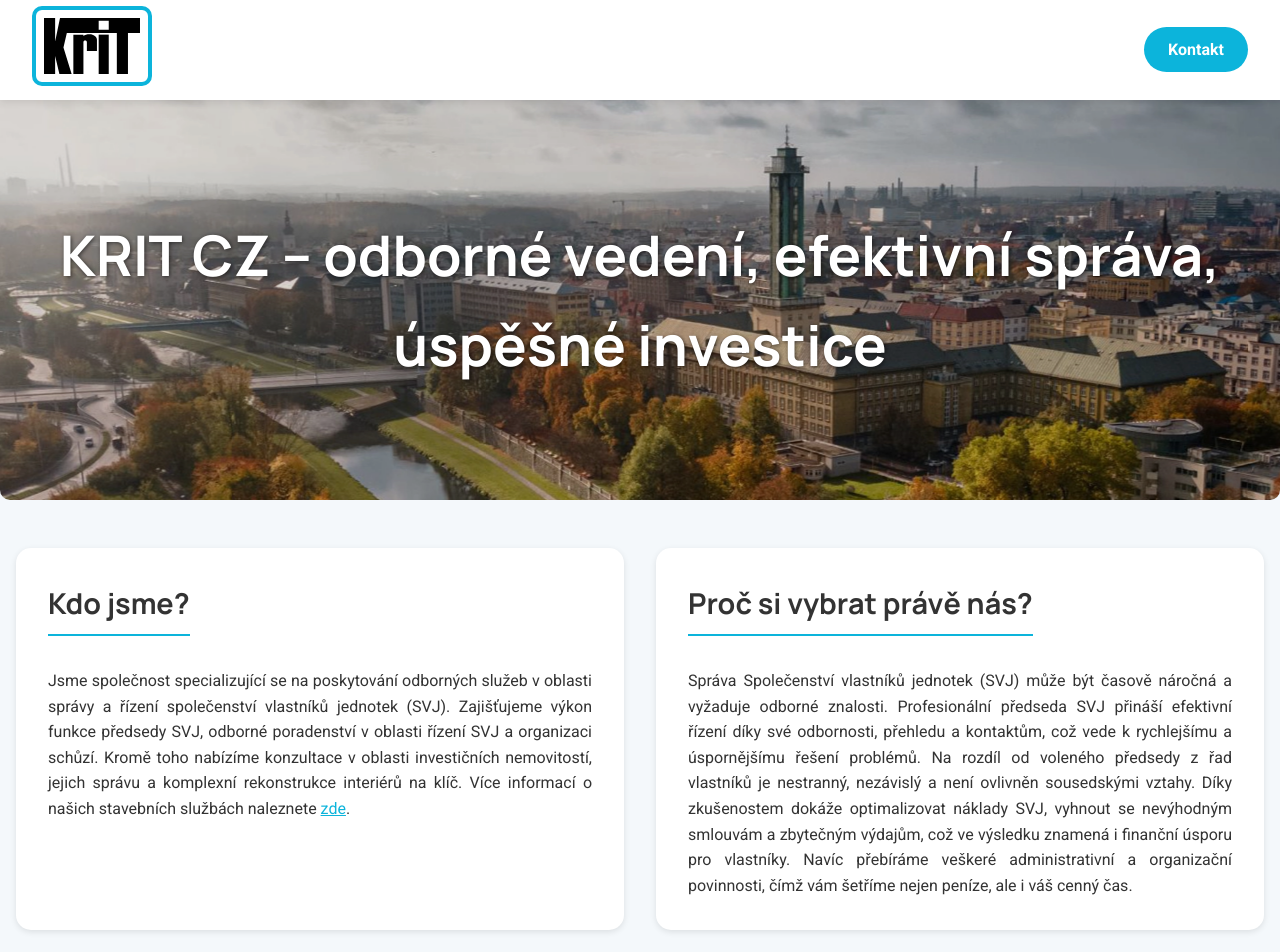
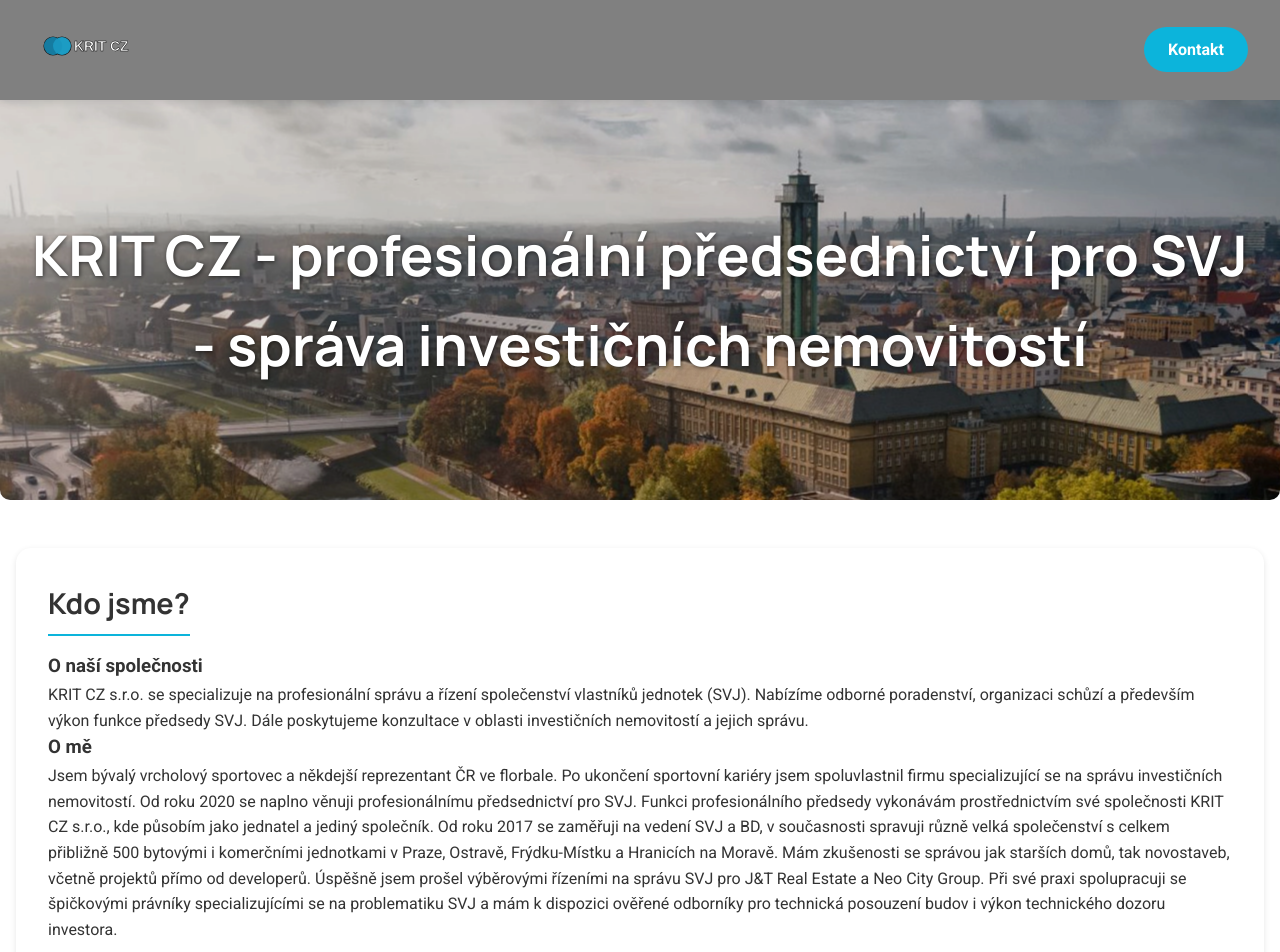
Before and after one commit to fyihany/krit, a plain HTML site: page index.html in a window 1280 px wide. Shown: the top 952 px of the page. Drawn offline with Linux system fonts and the light colour scheme.

Commit message:
nove logo

```diff
--- a/css/style.css
+++ b/css/style.css
@@ -2,7 +2,7 @@
 
 :root {
     --accent: #0CB4DB;
-    --bg: #f4f8fb;
+    --bg: ##808080;
     --text: #333333;
     --light: #ffffff;
     --dark: #222222;
@@ -32,7 +32,7 @@ a {
 
 /* HLAVIČKA */
 header {
-    background: var(--light);
+    background: #808080;
     box-shadow: 0 2px 8px rgba(0, 0, 0, 0.1);
     padding: 1rem 2rem;
     position: fixed;
@@ -47,10 +47,6 @@ header {
 }
 
 .logo {
-    max-width: 120px;
-    border: 4px solid var(--accent);
-    border-radius: 10px;
-    padding: 0.5rem;
 }
 
 .btn__box {
@@ -79,7 +75,7 @@ header {
     height: 400px;
     overflow: hidden;
     border-bottom-left-radius: 10px;
-        border-bottom-right-radius: 10px;
+    border-bottom-right-radius: 10px;
 }
 
 .hero-bg {
@@ -87,7 +83,7 @@ header {
     top: 0;
     left: 0;
     width: 100%;
-    height: 100%;
+    height: 120%;
     background: url('../img/city_panoram_4.webp') center/cover no-repeat;
     filter: brightness(0.85);
     animation: zoomIn 8s ease-in-out infinite alternate;
@@ -120,6 +116,15 @@ header {
 /* Odsazení hlavního obsahu tak, aby nezačínal pod fixní hlavičkou */
 main {
     padding-top: var(--header-height);
+}
+
+.block {
+    background: var(--light);
+    padding: 2rem;
+    border-radius: 15px;
+    box-shadow: 0 2px 6px rgba(0, 0, 0, 0.1);
+    flex: 1;
+    min-width: 300px;
 }
 
 /* SEKCE */
--- a/index.html
+++ b/index.html
@@ -4,7 +4,7 @@
 <head>
     <meta charset="UTF-8">
     <meta name="viewport" content="width=device-width, initial-scale=1.0">
-    <title>Krit.cz - Váš partner pro správu a investice</title>
+    <title>KRIT CZ - profesionální předsednictví pro SVJ - správa investičních nemovitostí</title>
     <link rel="stylesheet" href="./css/style.css">
     <!-- Google Fonts -->
     <link
@@ -15,54 +15,104 @@
 <body>
     <header>
         <a href="#">
-            <img src="./img/logo.svg" class="logo" alt="logo of the krit.cz company" width="120">
+            <img src="./img/LOGO_KRIT_CZ_FINAL_REFINED.svg" class="logo" alt="logo of the krit.cz company" width="120">
         </a>
         <div class="btn__box">
             <a href="#contact" class="btn">Kontakt</a>
         </div>
     </header>
     <main>
-        <!-- Hero sekce s animovaným pozadím (efekt zoom/parallax) -->
+        <!-- HERO sekce s animovaným pozadím -->
         <section class="hero">
             <div class="hero-bg"></div>
             <h1 class="fade__in__text">
-                KRIT&nbsp;CZ&nbsp;– odborné&nbsp;vedení, efektivní&nbsp;správa, úspěšné&nbsp;investice
+                KRIT CZ - profesionální předsednictví pro SVJ - správa investičních nemovitostí
             </h1>
         </section>
 
+        <!-- Kontejner se stejnou šířkou jako u ostatních sekcí -->
         <div class="sections">
             <section class="block about__us">
                 <h2>Kdo jsme?</h2>
-                <p class="par">
-                    Jsme společnost specializující se na poskytování odborných služeb v oblasti správy a řízení
-                    společenství vlastníků jednotek (SVJ). Zajišťujeme výkon funkce předsedy SVJ, odborné poradenství v
-                    oblasti řízení SVJ a organizaci schůzí. Kromě toho nabízíme konzultace v oblasti investičních
-                    nemovitostí, jejich správu a komplexní rekonstrukce interiérů na klíč. Více informací o našich
-                    stavebních službách naleznete <a class="link" href="https://kompletnistavebni.webnode.cz/"
-                        target="_blank" rel="noopener">zde</a>.
+                <article class="about-company">
+                    <h3>O naší společnosti</h3>
+                    <p>
+                        KRIT CZ s.r.o. se specializuje na profesionální správu a řízení společenství vlastníků jednotek
+                        (SVJ).
+                        Nabízíme odborné poradenství, organizaci schůzí a především výkon funkce předsedy SVJ. Dále
+                        poskytujeme
+                        konzultace v oblasti investičních nemovitostí a jejich správu.
+                    </p>
+                </article>
+                <article class="about-me">
+                    <h3>O mě</h3>
+                    <p>
+                        Jsem bývalý vrcholový sportovec a někdejší reprezentant ČR ve florbale. Po ukončení sportovní
+                        kariéry jsem
+                        spoluvlastnil firmu specializující se na správu investičních nemovitostí. Od roku 2020 se naplno
+                        věnuji
+                        profesionálnímu předsednictví pro SVJ. Funkci profesionálního předsedy vykonávám prostřednictvím
+                        své
+                        společnosti KRIT CZ s.r.o., kde působím jako jednatel a jediný společník. Od roku 2017 se
+                        zaměřuji na vedení
+                        SVJ a BD, v současnosti spravuji různě velká společenství s celkem přibližně 500 bytovými i
+                        komerčními
+                        jednotkami v Praze, Ostravě, Frýdku-Místku a Hranicích na Moravě. Mám zkušenosti se správou jak
+                        starších domů,
+                        tak novostaveb, včetně projektů přímo od developerů. Úspěšně jsem prošel výběrovými řízeními na
+                        správu SVJ pro
+                        J&T Real Estate a Neo City Group. Při své praxi spolupracuji se špičkovými právníky
+                        specializujícími se na
+                        problematiku SVJ a mám k dispozici ověřené odborníky pro technická posouzení budov i výkon
+                        technického dozoru
+                        investora.
+                    </p>
+                </article>
+            </section>
+        </div>
+
+        <!-- Kontejner pro další sekce -->
+        <div class="sections">
+            <section class="block why__us">
+                <h2>Proč profesionální předseda SVJ?</h2>
+                <p>
+                    Manažerské řízení společenství vlastníků jednotek (SVJ) může být časově náročná a vyžaduje odborné
+                    znalosti.
+                    Profesionální předseda SVJ přináší efektivní řízení díky své odbornosti, přehledu a kontaktům, což
+                    vede k
+                    rychlejšímu a úspornějšímu řešení problémů. Na rozdíl od voleného předsedy z řad vlastníků je
+                    nestranný,
+                    nezávislý a není ovlivněn sousedskými vztahy. Díky zkušenostem dokáže optimalizovat náklady SVJ,
+                    vyhnout se
+                    nevýhodným smlouvám a zbytečným výdajům, což ve výsledku znamená i finanční úsporu pro vlastníky.
+                    Navíc
+                    přebíráme odpovědnost za veškeré administrativní a organizační povinnosti, takže se vlastníci mohou
+                    věnovat
+                    svým záležitostem bez zbytečných starostí.
                 </p>
             </section>
-            <section class="why__us">
-                <h2>Proč si vybrat právě nás?</h2>
-                <p class="par">
-                    Správa Společenství vlastníků jednotek (SVJ) může být časově náročná a vyžaduje odborné znalosti.
-                    Profesionální předseda SVJ přináší efektivní řízení díky své odbornosti, přehledu a kontaktům, což
-                    vede k rychlejšímu a úspornějšímu řešení problémů. Na rozdíl od voleného předsedy z řad vlastníků je
-                    nestranný, nezávislý a není ovlivněn sousedskými vztahy. Díky zkušenostem dokáže optimalizovat
-                    náklady SVJ, vyhnout se nevýhodným smlouvám a zbytečným výdajům, což ve výsledku znamená i finanční
-                    úsporu pro vlastníky. Navíc přebíráme veškeré administrativní a organizační povinnosti, čímž vám
-                    šetříme nejen peníze, ale i váš cenný čas.
+            <section class="block investment__properties">
+                <h2>Správa investičních nemovitostí</h2>
+                <p>
+                    V našem portfoliu se nachází cca 100 nemovitostí, včetně exkluzivních adres i rodinných domů.
+                    Poskytuji
+                    komplexní správu investičních nemovitostí, která zahrnuje pronájem, údržbu a veškerou
+                    administrativu.
+                    Majitelům nemovitostí pak chodí pouze čistý výnos, zatímco my se staráme o vše ostatní.
                 </p>
             </section>
         </div>
 
+        <!-- Kontaktní sekce -->
         <section id="contact" class="contact__us">
-            <h2>Chcete vědět víc?</h2>
+            <h2>Máte zájem o spolupráci?</h2>
             <div class="contact__us__box">
                 <p class="par contact__us__text">
                     Pokud máte zájem o spolupráci, vyplňte prosím tento formulář. Stačí zadat svůj e-mail a telefonní
-                    číslo a my se vám co nejdříve ozveme. Vaše kontaktní údaje použijeme výhradně za účelem zpětného
-                    kontaktování a nebudou sdíleny s třetími stranami.
+                    číslo a my
+                    se vám co nejdříve ozveme. Vaše kontaktní údaje použijeme výhradně za účelem zpětného kontaktování a
+                    nebudou
+                    sdíleny s třetími stranami.
                 </p>
                 <form id="contact__form">
                     <input class="form_input" type="tel" name="phone" id="phone"
@@ -103,7 +153,6 @@
             </div>
         </div>
     </footer>
-
     <script src="./js/script.js"></script>
 </body>
 
```
Also changed, not shown: img/LOGO_KRIT_CZ_FINAL_REFINED.svg (added).
